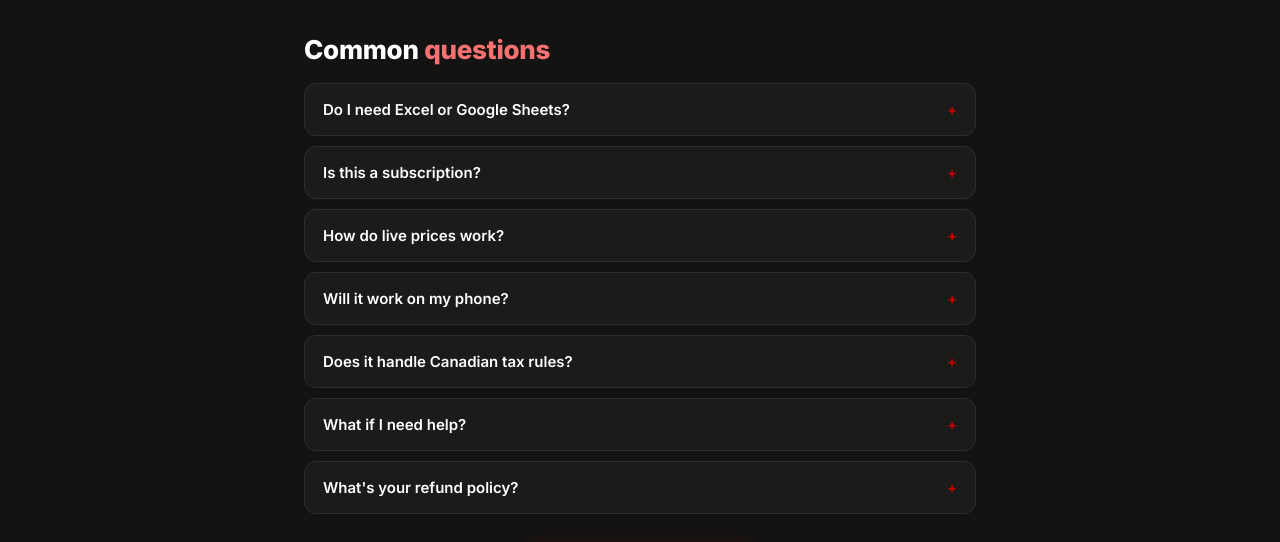
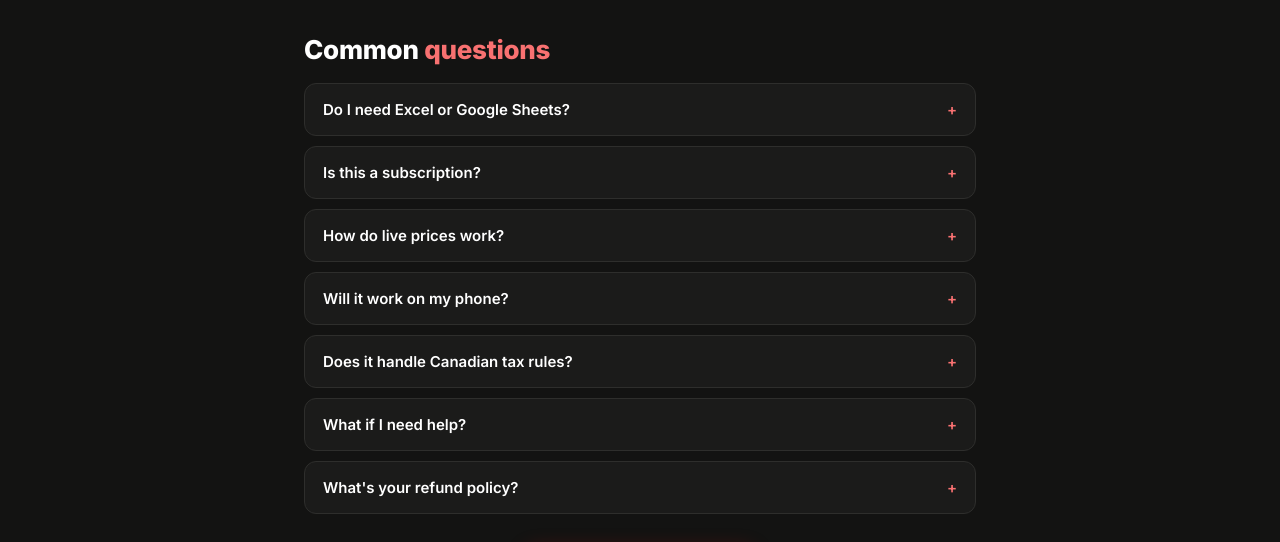
Before and after one commit to maplesheetco/maplesheet-website, a React (Vite) app: page /about in a window 1280 px wide. Shown: the part 949-1491 px from the top of the page. Built offline with nearby package versions, Linux system fonts and the light colour scheme.

Commit message:
Change button color from red to redLink

```diff
--- a/src/pages/About.jsx
+++ b/src/pages/About.jsx
@@ -51,7 +51,7 @@ export default function About() {
                 color: B.white, fontWeight: 600, fontSize: 15, padding: "16px 18px", fontFamily: "inherit",
                 display: "flex", justifyContent: "space-between", gap: 10,
               }}>
-                {q} <span style={{ color: B.red }}>{open === i ? "−" : "+"}</span>
+                {q} <span style={{ color: B.redLink }}>{open === i ? "−" : "+"}</span>
               </button>
               {open === i && (
                 <div className="ml-fade" style={{ padding: "0 18px 16px", color: B.grayLight, fontSize: 14, lineHeight: 1.7 }}>{a}</div>
```
